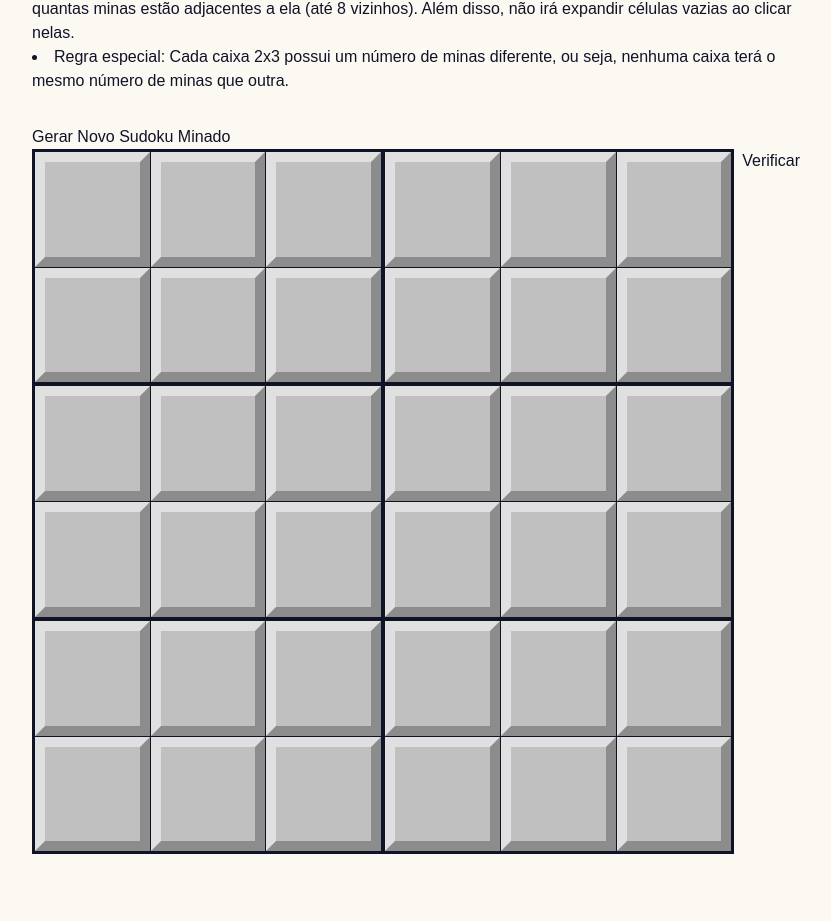
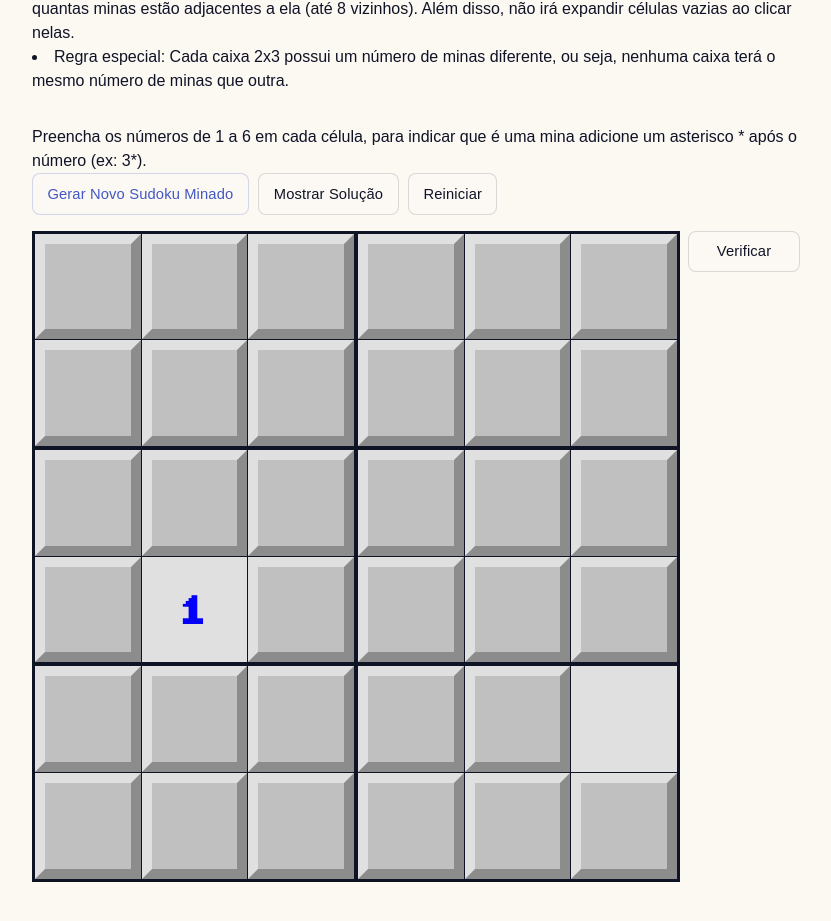
Before and after one commit to erickweil/my-website, a Next.js app: page /toy/sudoku-minado in a window 1280 px wide. Shown: the part 798-1719 px from the top of the page, without its empty margins (224-1055 px from the left). Built offline with nearby package versions, Linux system fonts and the light colour scheme.

Commit message:
Adaptações sudoku minado, css e carregamento.

```diff
--- a/next.config.ts
+++ b/next.config.ts
@@ -2,7 +2,7 @@ import type { NextConfig } from "next";
 
 const nextConfig: NextConfig = {
   /* config options here */
-  //reactCompiler: true,
+  reactCompiler: true,
 };
 
 export default nextConfig;
--- a/src/app/toy/sudoku-minado/page.tsx
+++ b/src/app/toy/sudoku-minado/page.tsx
@@ -29,6 +29,9 @@ export default function SudokuMinado() {
                     Regra especial: Cada caixa 2x3 possui um número de minas diferente, ou seja, nenhuma caixa terá o mesmo número de minas que outra.
                 </li>
             </ul>
+            <p>
+                Preencha os números de 1 a 6 em cada célula, para indicar que é uma mina adicione um asterisco * após o número (ex: 3*).
+            </p>
             <SudokuGrid />
             </article>
         </main>
--- a/src/app/toy/sudoku-minado/sudoku-grid.tsx
+++ b/src/app/toy/sudoku-minado/sudoku-grid.tsx
@@ -1,41 +1,83 @@
 "use client";
-import z, { set } from "zod";
+import z from "zod";
 import styles from "./sudoku.module.css";
 import { Controller, SubmitHandler, useForm } from "react-hook-form";
 import { zodResolver } from "@hookform/resolvers/zod";
 import { cn } from "@/lib/classMerge";
-import { printarQuadro, regrasSudokuMinado } from "./sudoku-minado-solver";
+import { RegrasSudokuMinado } from "./sudoku-minado-solver";
 import { PencilmarkSolver } from "@/lib/pencilmark";
-import { useState } from "react";
+import { useEffect, useState } from "react";
+
+function mapTextoParaValor(v: string): number {
+    v = v.trim();
+    return v === "" ? 0 : v.endsWith("*") ? parseInt(v.substring(0, v.length-1), 10) + 6 : parseInt(v, 10)
+}
+
+function mapValorParaTexto(val: number): string {
+    return val === 0 ? "" : val > 6 ? (val-6).toString()+"*" : val.toString();
+}
+
+const defaultQuadro: string[] = [
+    "5*", "2*", "1*", "4*", "3", "6*",
+    "4*", "6*", "3*", "1*", "5", "2",
+    "3", "4", "5", "2*", "6", "1*",
+    "6*", "1", "2", "5*", "4*", "3*",
+    "2", "3", "4", "6", "1*", "5",
+    "1", "5*", "6*", "3*", "2*", "4*",
+];
 
 const sudokuSchema = z.object({
-    cell: z.array(z.string().regex(/^[1-9]*\*?$/)).length(6*6),
+    cell: z.array(z.string().regex(/^[1-9\s]*\*?$/)).length(6*6),
 });
 
 type DesafioStateType = {
     resolvido?: number[];
     desmarcado?: number[];
     status?: string;
+    etapa?: string;
+    progresso?: number;
     carregando: boolean;
 };
 
 export default function SudokuGrid() {
     const [desafioState, setDesafioState] = useState<DesafioStateType>({
-        carregando: false
+        carregando: false,
+        resolvido: defaultQuadro.map(mapTextoParaValor),
+        desmarcado: [
+            0, 0, 0, 0, 0, 0,
+            0, 0, 0, 0, 0, 0,
+            0, 0, 0, 0, 0, 0,
+            0, 1, 0, 0, 0, 0,
+            0, 0, 0, 0, 0, 5,
+            0, 0, 0, 0, 0, 0,
+        ],
+        progresso: 100,
     });
 
-    const { register, handleSubmit, control, watch, formState: { errors }, setValue, getValues } = useForm({
+    const { handleSubmit, control, formState: { errors }, setValue } = useForm({
         resolver: zodResolver(sudokuSchema),
         defaultValues: {
-            cell: Array.from({ length: 6 * 6 }).map(() => ""),
+            cell: [
+                "", "", "", "", "", "",
+                "", "", "", "", "", "",
+                "", "", "", "", "", "",
+                "", "1", "", "", "", "",
+                "", "", "", "", "", " ",
+                "", "", "", "", "", "",
+            ],
         },
     });
+
+    const calcularProgressoGeracao = (iter: number, depth: number) => {
+        const progressoPorIteracao = Math.log(iter + 1);
+        return Math.max(12, Math.min(82, Math.round(12 + progressoPorIteracao)));
+    };
 
     const preencherQuadro = (valores: number[]) => {
         // Atualiza os valores do formulário com a solução
         for(let i = 0; i < valores.length; i++) {
             const val = valores[i];
-            setValue(`cell.${i}`, val === 0 ? "" : val > 6 ? (val-6).toString()+"*" : val.toString());
+            setValue(`cell.${i}`, mapValorParaTexto(val));
         }
     };
 
@@ -44,7 +86,7 @@ export default function SudokuGrid() {
     }> = (data) => {
         console.log("Submitted data:", data);
 
-        const quadro: number[] = data.cell.map((v) => v === "" ? 0 : v.endsWith("*") ? parseInt(v.substring(0, v.length-1), 10) + 6 : parseInt(v, 10));
+        const quadro: number[] = data.cell.map(mapTextoParaValor);
         const solucao = desafioState.resolvido!;
         let vazios = false;
         for(let i = 0; i < quadro.length; i++) {
@@ -122,30 +164,62 @@ export default function SudokuGrid() {
         </tbody></table>;
     };
 
-    console.log("Renderizando SudokuGrid, estado do desafio:", desafioState);
     return (
         <>
         {
-            desafioState.carregando && <p className="text-red-400 text-4xl border-4 border-red-400 p-4 mb-4">
-                Gerando novo desafio (Pode demorar até 1 minuto)...
-                { desafioState.status }
-            </p>
+            desafioState.carregando && (
+                <div className={styles.loadingCard}>
+                    <div className={styles.loadingHeader}>
+                        <div>
+                            <p className={styles.loadingTitle}>Gerando novo Sudoku Minado</p>
+                            <p className={styles.loadingSubtitle}>Pode demorar até 1 minuto.</p>
+                        </div>
+                        <span className={styles.loadingPercent}>{desafioState.progresso ?? 0}%</span>
+                    </div>
+                    <div
+                        className={styles.progressBar}
+                        role="progressbar"
+                        aria-valuemin={0}
+                        aria-valuemax={100}
+                        aria-valuenow={desafioState.progresso ?? 0}
+                        aria-label="Progresso da geração do Sudoku Minado"
+                    >
+                        <div
+                            className={styles.progressFill}
+                            style={{ width: `${desafioState.progresso ?? 0}%` }}
+                        />
+                    </div>
+                    <div className={styles.loadingMeta}>
+                        <span>{desafioState.etapa ?? "Preparando..."}</span>
+                        <span>{desafioState.status ?? "Iniciando geração do desafio..."}</span>
+                    </div>
+                </div>
+            )
         }
-        <input type="button" value="Gerar Novo Sudoku Minado" disabled={desafioState.carregando} onClick={() => {
-            setDesafioState({carregando: true});
+        <div className={styles.actionsRow}>
+            <input className={cn(styles.gameButton, styles.primaryButton)} type="button" value="Gerar Novo Sudoku Minado" disabled={desafioState.carregando} onClick={() => {
+                setDesafioState({
+                    carregando: true,
+                    progresso: 5,
+                    etapa: "Preparando tabuleiro",
+                    status: "Inicializando o solucionador..."
+                });
 
                 setTimeout(async () => {
                     // 1. Gerar quadro completo solucionado
                     const quadro: number[] = Array.from({ length: 6 * 6 }).map(() => 0);
-                const {iter, solucoes} = await PencilmarkSolver.solucionarQuadro(quadro, 12, regrasSudokuMinado, async (iter, depth) => {
+                    const regrasSudokuMinado = new RegrasSudokuMinado();
+                    const {iter, solucoes} = await PencilmarkSolver.solucionarQuadro(quadro, 12, regrasSudokuMinado.gerarRegrasFn(), async (iter, depth) => {
+                        const progresso = calcularProgressoGeracao(iter, depth);
                         setDesafioState((prevState) => ({
                             ...prevState,
+                            progresso,
+                            etapa: "Buscando uma solução válida",
                             status: `Iterações: ${iter}, Profundidade: ${depth}`
                         }));
                     });
                     console.log(`Sudoku Minado completo gerado em ${iter} iterações, Soluções encontradas: ${solucoes.length}`);
                     const solucaoCompleta = solucoes[0];
-                printarQuadro(solucaoCompleta);
 
                     if(!solucaoCompleta) {
                         alert("Falha ao gerar Sudoku Minado completo!");
@@ -153,13 +227,23 @@ export default function SudokuGrid() {
                         return;
                     }
 
+                    regrasSudokuMinado.quadro = solucaoCompleta!;
+                    regrasSudokuMinado.printarQuadro();
+
                     // 2. Remover valores para criar desafio (desmarcar)
+                    setDesafioState((prevState) => ({
+                        ...prevState,
+                        progresso: 88,
+                        etapa: "Montando o desafio",
+                        status: "Removendo pistas para criar o tabuleiro final..."
+                    }));
                     const desmarcado = [...solucaoCompleta];
-                await PencilmarkSolver.desmarcarQuadro(desmarcado, 12, regrasSudokuMinado);
+                    await PencilmarkSolver.desmarcarQuadro(desmarcado, 12, regrasSudokuMinado.gerarRegrasFn());
 
                     setDesafioState({
                         resolvido: solucaoCompleta,
                         desmarcado: desmarcado,
+                        progresso: 100,
                         carregando: false,
                     });
                     preencherQuadro(desmarcado);
@@ -167,7 +251,7 @@ export default function SudokuGrid() {
             }}/>
         {
             desafioState.resolvido &&
-            <input type="button" value="Mostrar Solução" onClick={() => {
+            <input className={styles.gameButton} type="button" value="Mostrar Solução" onClick={() => {
                 if(desafioState.resolvido) {
                     preencherQuadro(desafioState.resolvido);
                 }
@@ -175,12 +259,13 @@ export default function SudokuGrid() {
         }
         {
             desafioState.desmarcado &&
-            <input type="button" value="Reiniciar" onClick={() => {
+            <input className={styles.gameButton} type="button" value="Reiniciar" onClick={() => {
                 if(desafioState.desmarcado) {
                     preencherQuadro(desafioState.desmarcado);
                 }
             }}/>
         }
+        </div>
         <form className="flex flex-row gap-2" onSubmit={handleSubmit(onSubmit)}>
             {gerarTabela(3,2, styles.sudokuTable, styles.sudokuGroup, (rowGroup, colGroup) => {
                 return gerarTabela(2,3, styles.sudokuTable, styles.sudokuCell, (row, col) => {
@@ -225,7 +310,7 @@ export default function SudokuGrid() {
                 });
             })}
             <div>
-                <input type="submit" value="Verificar"/>
+                <input className={cn(styles.gameButton, styles.submitButton)} type="submit" value="Verificar"/>
             </div>
         </form>
         </>
--- a/src/app/toy/sudoku-minado/sudoku-minado-solver.ts
+++ b/src/app/toy/sudoku-minado/sudoku-minado-solver.ts
@@ -4,18 +4,27 @@
 
 import { PencilmarkSolver, Possib } from "@/lib/pencilmark";
 
-function valorSudoku(v: number): number {
+export class RegrasSudokuMinado {
+    quadro: number[];
+    minasPorCaixa: [number, number][];
+    minasPorCelula: [number, number][];
+
+    constructor() {
+        this.quadro = [];
+        this.minasPorCaixa = [];
+        this.minasPorCelula = [];
+    }
+
+    valorSudoku(v: number): number {
         if(v > 6) return v - 6;
         return v;
     }
 
-function ehMina(v: number): boolean {
+    ehMina(v: number): boolean {
         return v > 6;
     }
 
-function contarMinasAdjacentes(quadro: number[], px: number, py: number): [number, number] {
-    let minasAdjMin = 0;
-    let minasAdjMax = 0;
+    contarMinasAdjacentes(px: number, py: number, minMax: [number, number]) {
         for(let dx = -1; dx <= 1; dx++) {
             for(let dy = -1; dy <= 1; dy++) {
                 const nx = px + dx;
@@ -23,77 +32,109 @@ function contarMinasAdjacentes(quadro: number[], px: number, py: number): [numbe
                 if(nx < 0 || nx >= 6 || ny < 0 || ny >= 6) continue;
                 if(nx === px && ny === py) continue;
 
-            const nValor = quadro[ny * 6 + nx];
+                const nValor = this.quadro[ny * 6 + nx];
                 if(nValor === 0) {
                     // Pode ser mina ou não, aumenta o máximo
-                minasAdjMax++;
-            } else if(ehMina(nValor)) {
+                    minMax[1]++;
+                } else if(this.ehMina(nValor)) {
                     // É mina, aumenta mínimo e máximo
-                minasAdjMin++;
-                minasAdjMax++;
+                    minMax[0]++;
+                    minMax[1]++;
+                }
             }
         }
     }
 
-    return [minasAdjMin, minasAdjMax];
+    /**
+     * Verifica se é possível atribuir um valor único de 1 a 6 para cada caixa
+     * @param minasPorCaixa Array de tuplas [min, max] para cada uma das 6 caixas
+     */
+    static testarMinasCaixasUnicas(minasPorCaixa: [number, number][], valoresUsados = new Set<number>(), index: number = 0): boolean {
+        // Caso base: se chegamos ao fim do array, conseguimos preencher todas
+        if (index === minasPorCaixa.length) {
+            return true;
         }
 
-export function regrasSudokuMinado(quadro: number[], possibs: Possib | null): boolean {
-    if(possibs === null) {
+        // Tenta cada valor possível dentro do intervalo da caixa atual
+        for (let v = minasPorCaixa[index][0]; v <= minasPorCaixa[index][1]; v++) {
+            // Se o valor v ainda não foi usado por nenhuma caixa anterior
+            if (!valoresUsados.has(v)) {
+                // "Marca" o valor como usado
+                valoresUsados.add(v);
+
+                // Tenta resolver a próxima caixa com este valor fixado
+                if (this.testarMinasCaixasUnicas(minasPorCaixa, valoresUsados, index + 1)) {
+                    return true;
+                }
+
+                // Se não deu certo, "desmarca" (backtrack) e tenta o próximo valor v
+                valoresUsados.delete(v);
+            }
+        }
+
+        // Se testou todos os valores do intervalo e nenhum serviu
+        return false;
+    }
+
+    verificaQuadro(): boolean {
+        const quadro = this.quadro!;
         // chamado 1 vez para o quadro todo
 
         // Verificar se é um campo minado válido até agora
         // - Cada célula que não é mina, o número nela indica quantas minas estão adjacentes a ela
         // - Cada caixa 2x3 possui um número de minas diferente
-        const minasPorCaixa: Map<number, [number, number]> = new Map(); // chave = indice, valor = [minasContadas, minasMaximas]
         for(let i = 0; i < 6; i++) {
-            minasPorCaixa.set(i, [0, 0]);
+            let caixaMinMax = this.minasPorCaixa[i];
+            if(!caixaMinMax) {
+                this.minasPorCaixa[i] = caixaMinMax = [0, 0];
+            }
+            caixaMinMax[0] = 0;
+            caixaMinMax[1] = 0;
         }
         for(let index = 0; index < quadro.length; index++) {
+            let minaMinMax = this.minasPorCelula[index];
+            if(!minaMinMax) {
+                this.minasPorCelula[index] = minaMinMax = [0, 0];
+            }
+            minaMinMax[0] = 0;
+            minaMinMax[1] = 0;
+
             const v = quadro[index];
             const py = Math.floor(index / 6);
             const px = Math.floor(index % 6);
 
             const caixaIndex = Math.floor(px / 3) + Math.floor(py / 2) * 2;
-            const caixaMinMax = minasPorCaixa.get(caixaIndex)!;
-            if(ehMina(v)) {
+            const caixaMinMax = this.minasPorCaixa[caixaIndex];
+            if(this.ehMina(v)) {
                 caixaMinMax[0] += 1; // minasContadas
                 caixaMinMax[1] += 1; // minasMaximas
             } else if(v === 0) {
                 caixaMinMax[1] += 1; // minasMaximas
             }
 
-            if(v === 0 || ehMina(v)) continue;
+            if(this.ehMina(v)) continue;
 
-            const [minasAdjMin, minasAdjMax] = contarMinasAdjacentes(quadro, px, py);
-            const nValor = valorSudoku(v);
+            this.contarMinasAdjacentes(px, py, minaMinMax);
 
-            if(nValor < minasAdjMin || nValor > minasAdjMax) {
+            if(v === 0) continue;
+
+            const nValor = this.valorSudoku(v);
+            if(nValor < minaMinMax[0] || nValor > minaMinMax[1]) {
                 // Inválido
                 return false;
             }
         }
 
-        /*// Em vez de verificar se tem 1 mina por cada caixa, a regra é que são no máximo 21 minas.
-        if(minasTotal > 21) {
+        if(!RegrasSudokuMinado.testarMinasCaixasUnicas(this.minasPorCaixa)) {
             // Inválido
             return false;
-        }*/
-
-        // Verificar se alguma caixa 2x3 possui o mesmo número de minas
-        const contados: Set<number> = new Set();
-        for(const [minasContadas, minasMaximas] of minasPorCaixa.values()) {
-            if(minasContadas === 0 || minasContadas !== minasMaximas) continue;
-            if(contados.has(minasContadas)) {
-                // Inválido
-                return false;
-            }
-            contados.add(minasContadas);
         }
 
         return true;
     }
 
+    verificaCelula(possibs: Possib): boolean {
+        const quadro = this.quadro!;
         const index = possibs.index;
         const py = Math.floor(index / 6);
         const px = Math.floor(index % 6);
@@ -111,7 +152,7 @@ export function regrasSudokuMinado(quadro: number[], possibs: Possib | null): bo
         // Colunas
         for(let y = 0; y < 6; y++) {
             if(y === py) continue;
-        const quadroV = valorSudoku(quadro[y * 6 + px]);
+            const quadroV = this.valorSudoku(quadro[y * 6 + px]);
             if(quadroV !== 0) {
                 // Não pode com e sem mina
                 possibs.p[quadroV - 1] = false;
@@ -122,7 +163,7 @@ export function regrasSudokuMinado(quadro: number[], possibs: Possib | null): bo
         // Linhas
         for(let x = 0; x < 6; x++) {
             if(x === px) continue;
-        const quadroV = valorSudoku(quadro[py * 6 + x]);
+            const quadroV = this.valorSudoku(quadro[py * 6 + x]);
             if(quadroV !== 0) {
                 // Não pode com e sem mina
                 possibs.p[quadroV - 1] = false;
@@ -136,7 +177,7 @@ export function regrasSudokuMinado(quadro: number[], possibs: Possib | null): bo
         for(let x = quadx; x < quadx + 3; x++) {
             for(let y = quady; y < quady + 2; y++) {
                 if(x === px && y === py) continue;
-            const quadroV = valorSudoku(quadro[y * 6 + x]);
+                const quadroV = this.valorSudoku(quadro[y * 6 + x]);
                 if(quadroV !== 0) {
                     // Não pode com e sem mina
                     possibs.p[quadroV - 1] = false;
@@ -146,27 +187,73 @@ export function regrasSudokuMinado(quadro: number[], possibs: Possib | null): bo
         }
 
         // 2. Ajusta as possibilidades baseado no número que deve estar na célula caso não seja mina
-    const [minasAdjMin, minasAdjMax] = contarMinasAdjacentes(quadro, px, py);
+        const minaMinMax = this.minasPorCelula[index];
         for(let v = 1; v <= 6; v++) {
-        if(v < minasAdjMin || v > minasAdjMax) {
+            if(v < minaMinMax[0] || v > minaMinMax[1]) {
                 // Caso seja sem mina, não é possível ter esse número pois não bate com o mínimo/máximo de minas adjacentes
                 possibs.p[v - 1] = false;
                 // Não afeta o caso com mina
             }
         }
 
+        // Se alguma célula ao redor não é mina e está completa, isto é, o número de minas já foi atingido, então esta aqui não pode ser mina
+        let podeSerMina = true;
+        for(let dx = -1; dx <= 1; dx++) {
+            for(let dy = -1; dy <= 1; dy++) {
+                const nx = px + dx;
+                const ny = py + dy;
+                if(nx < 0 || nx >= 6 || ny < 0 || ny >= 6) continue;
+                if(nx === px && ny === py) continue;
+
+                const nIndex = ny * 6 + nx;
+                const nValor = quadro[nIndex];
+                if(nValor === 0) continue; // não sabemos ainda
+
+                if(!this.ehMina(nValor)) {
+                    const nMinasAdjacentes = this.valorSudoku(nValor);
+                    const nMinaMinMax = this.minasPorCelula[nIndex];
+                    if(nMinaMinMax[0] === nMinasAdjacentes) {
+                        // Já atingiu o número de minas adjacentes, esta célula não pode ser mina
+                        podeSerMina = false;
+                        break;
+                    }
+                }
+            }
+            if(!podeSerMina) break;
+        }
+        if(!podeSerMina) {
+            // Não pode ser mina, desabilita todas as possibilidades com mina
+            for(let v = 7; v <= 12; v++) {
+                possibs.p[v - 1] = false;
+            }
+        }
+
         return true;
     }
 
-export function printarQuadro(quadro: number[]): void {
+    gerarRegrasFn(): (quadro: number[], possibs: Possib | null) => boolean {
+        return (quadro: number[], possibs: Possib | null): boolean => {
+            this.quadro = quadro;
+            if(possibs === null) {
+                // chamado 1 vez para o quadro todo
+                return this.verificaQuadro();
+            } else {
+                // chamado para cada célula
+                return this.verificaCelula(possibs);
+            }
+        };
+    }
+
+
+    printarQuadro(): void {
         let line = "";
-    for (let i = 0; i < quadro.length; i++) {
-        const v = quadro[i];
+        for (let i = 0; i < this.quadro.length; i++) {
+            const v = this.quadro[i];
             let s = "";
             if(v === 0) {
                 s = ". ";
-        } else if(ehMina(v)) {
-            s = `*${valorSudoku(v)} `;
+            } else if(this.ehMina(v)) {
+                s = `*${this.valorSudoku(v)} `;
             } else {
                 s = `${v} `;
             }
@@ -192,3 +279,4 @@ export function printarQuadro(quadro: number[]): void {
             }
         }
     }
+}
--- a/src/app/toy/sudoku-minado/sudoku.module.css
+++ b/src/app/toy/sudoku-minado/sudoku.module.css
@@ -5,6 +5,118 @@
     width: 100%;
     height: 100%;
     /*box-sizing: border-box;*/
+}
+
+.loadingCard {
+    display: flex;
+    flex-direction: column;
+    gap: 0.75rem;
+    margin-bottom: 1rem;
+    padding: 1rem 1.25rem;
+    border: 1px solid color-mix(in srgb, var(--foreground) 10%, transparent);
+    border-radius: 0.65rem;
+    background: color-mix(in srgb, var(--background) 92%, white);
+}
+
+.loadingHeader {
+    display: flex;
+    align-items: flex-start;
+    justify-content: space-between;
+    gap: 1rem;
+}
+
+.loadingTitle {
+    margin: 0;
+    font-size: 1.05rem;
+    font-weight: 700;
+    color: var(--foreground);
+}
+
+.loadingSubtitle {
+    margin: 0.2rem 0 0;
+    color: color-mix(in srgb, var(--foreground) 60%, transparent);
+    font-size: 0.92rem;
+}
+
+.loadingPercent {
+    min-width: 3.5rem;
+    text-align: right;
+    font-size: 0.95rem;
+    font-weight: 700;
+    color: var(--primary);
+}
+
+.progressBar {
+    position: relative;
+    overflow: hidden;
+    height: 0.5rem;
+    border-radius: 999px;
+    background: color-mix(in srgb, var(--foreground) 8%, var(--background));
+}
+
+.progressFill {
+    height: 100%;
+    border-radius: inherit;
+    background: var(--primary);
+    transition: width 220ms ease-out;
+}
+
+.loadingMeta {
+    display: flex;
+    flex-wrap: wrap;
+    justify-content: space-between;
+    gap: 0.5rem 1rem;
+    font-size: 0.85rem;
+    color: color-mix(in srgb, var(--foreground) 65%, transparent);
+}
+
+.actionsRow {
+    display: flex;
+    flex-wrap: wrap;
+    gap: 0.6rem;
+    margin-bottom: 1rem;
+}
+
+.gameButton {
+    appearance: none;
+    border: 1px solid color-mix(in srgb, var(--foreground) 14%, transparent);
+    border-radius: 0.5rem;
+    background: color-mix(in srgb, var(--background) 94%, white);
+    color: var(--foreground);
+    padding: 0.55rem 0.9rem;
+    font-size: 0.92rem;
+    font-weight: 500;
+    letter-spacing: 0.01em;
+    cursor: pointer;
+    transition: border-color 120ms ease, background-color 120ms ease, color 120ms ease;
+}
+
+.gameButton:hover {
+    border-color: color-mix(in srgb, var(--primary) 28%, transparent);
+    background: color-mix(in srgb, var(--secondary) 8%, var(--background));
+}
+
+.gameButton:active {
+    background: color-mix(in srgb, var(--secondary) 14%, var(--background));
+}
+
+.gameButton:focus-visible {
+    outline: 2px solid color-mix(in srgb, var(--primary) 40%, transparent);
+    outline-offset: 2px;
+}
+
+.gameButton:disabled {
+    opacity: 0.6;
+    cursor: not-allowed;
+}
+
+.primaryButton {
+    border-color: color-mix(in srgb, var(--primary) 22%, transparent);
+    color: var(--primary);
+}
+
+.submitButton {
+    min-width: 7rem;
 }
 
 .sudokuGroup {
--- a/src/lib/pencilmark.ts
+++ b/src/lib/pencilmark.ts
@@ -93,9 +93,9 @@ function obterMelhorPossib(quadro: number[], nPossibs: number, regrasfn: RegrasQ
             min_cont = cont;
             min_p.receber(p);
         }
+
+        if (min_cont <= 0) return null;
     }
-
-    if (min_cont <= 0) return null;
     return min_p;
 }
 
```
Lines whose indentation alone changed are shown as unchanged.
